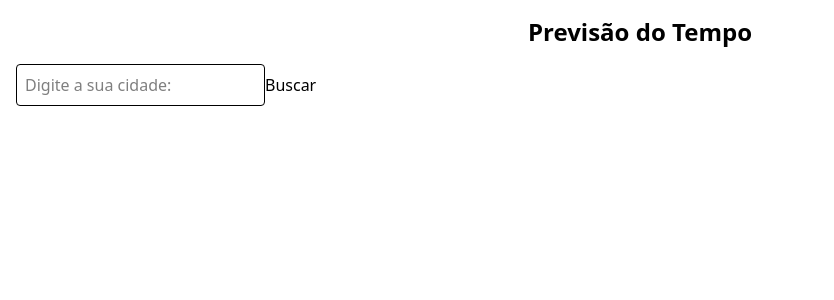
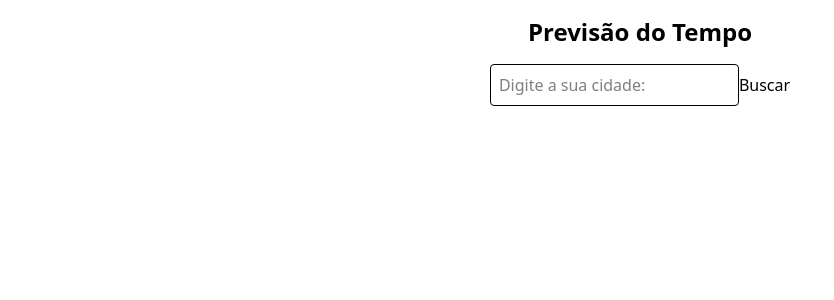
Before and after one commit to Leen-lm/react-weather-app, a React (Vite) app: page / in a window 1280 px wide. Shown: the top 300 px of the page, without its empty margins (0-834 px from the left). Built offline with nearby package versions, Linux system fonts and the light colour scheme; no server answers.

Commit message:
Estilizando a div

```diff
--- a/src/components/WeatherForm.jsx
+++ b/src/components/WeatherForm.jsx
@@ -12,7 +12,7 @@ export default function WeatherForm({ onSearch }){
     };
 
     return (
-        <form onSubmit={handleSubmit}>
+        <form className="text-center" onSubmit={handleSubmit}>
             <input
                 type="text"
                 placeholder="Digite a sua cidade: "
```
